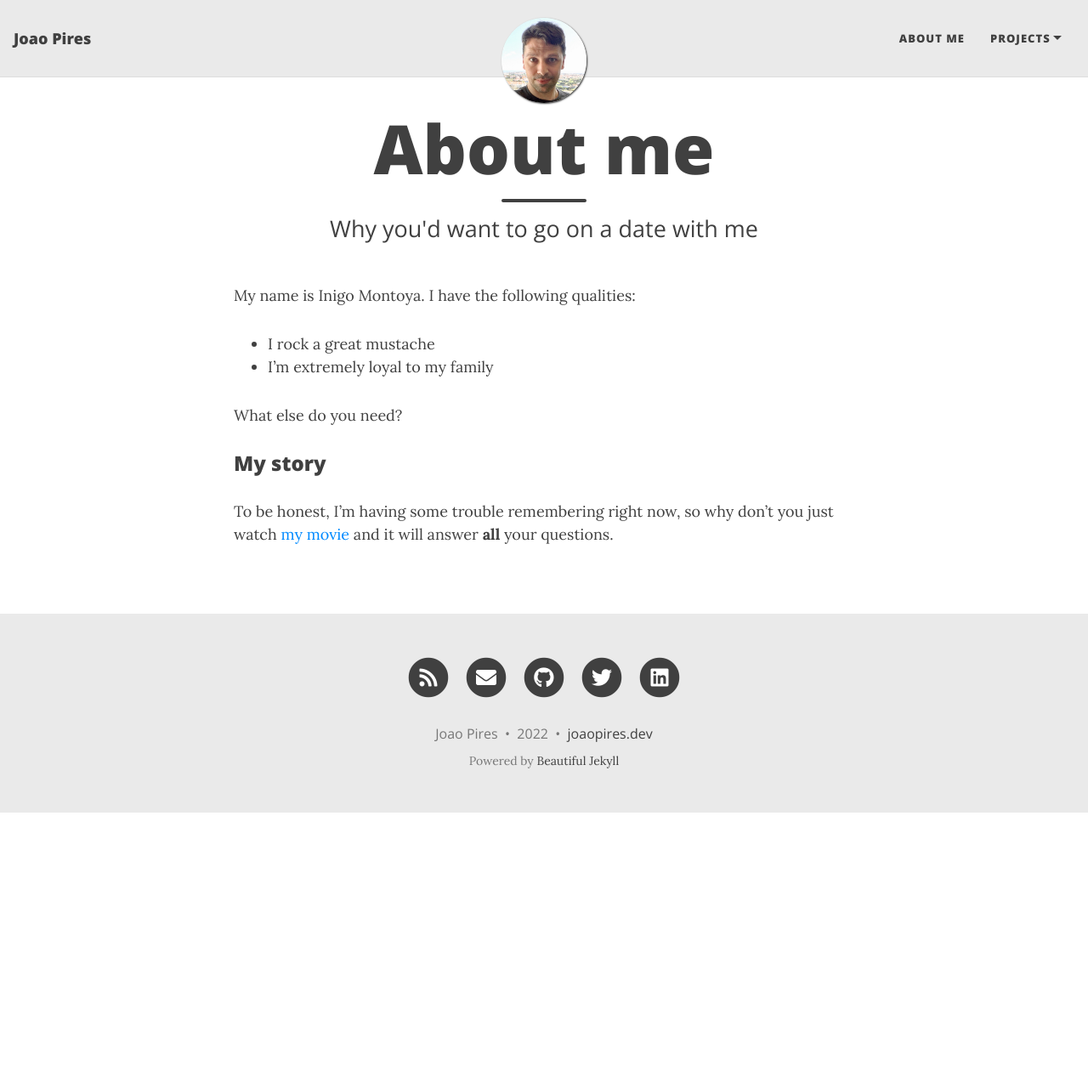
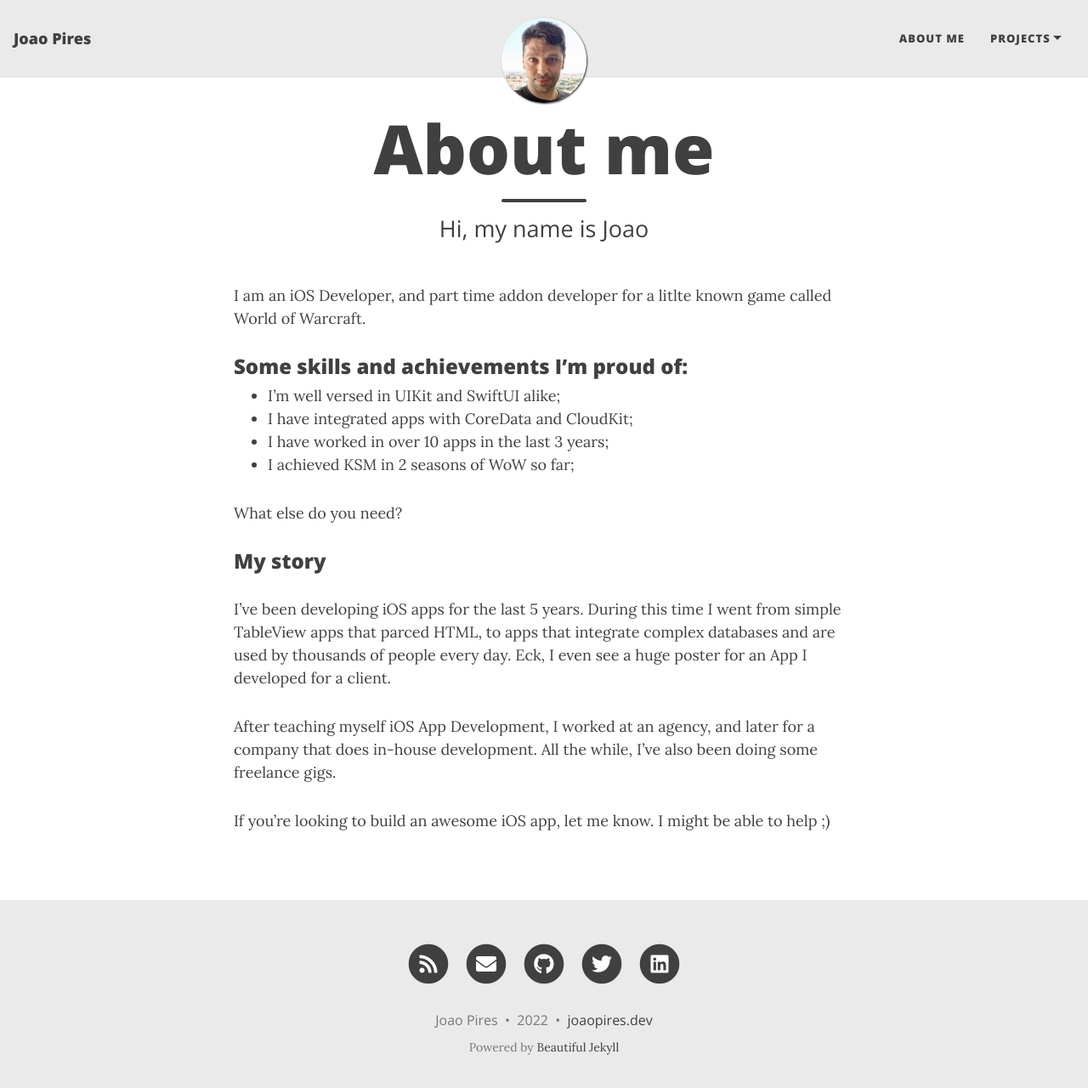
Before and after one commit to joaoc-pires/zeroloop.org, a Jekyll site: the page built from aboutme.md, in a window 1280 px wide and 1293 px high. Shown: the top 1280 px of the window at 85% size. Built offline with Jekyll 4.4.1, drawn with Linux system fonts in a browser that asks for light colours; nearby versions of some CDN libraries.

Commit message:
Update aboutme.md

```diff
--- a/aboutme.md
+++ b/aboutme.md
@@ -1,16 +1,23 @@
 ---
 layout: page
 title: About me
-subtitle: Why you'd want to go on a date with me
+subtitle: Hi, my name is Joao
 ---
 
-My name is Inigo Montoya. I have the following qualities:
+I am an iOS Developer, and part time addon developer for a litlte known game called World of Warcraft.
 
-- I rock a great mustache
-- I'm extremely loyal to my family
+### Some skills and achievements I’m proud of:
+- I’m well versed in UIKit and SwiftUI alike;
+- I have integrated apps with CoreData and CloudKit;
+- I have worked in over 10 apps in the last 3 years;
+- I achieved KSM in 2 seasons of WoW so far;
 
 What else do you need?
 
 ### My story
 
-To be honest, I'm having some trouble remembering right now, so why don't you just watch [my movie](https://en.wikipedia.org/wiki/The_Princess_Bride_%28film%29) and it will answer **all** your questions.
+I’ve been developing iOS apps for the last 5 years. During this time I went from simple TableView apps that parced HTML, to apps that integrate complex databases and are used by thousands of people every day. Eck, I even see a huge poster for an App I developed for a client.
+
+After teaching myself iOS App Development, I worked at an agency, and later for a company that does in-house development. All the while, I’ve also been doing some freelance gigs.
+
+If you’re looking to build an awesome iOS app, let me know. I might be able to help ;)
```
